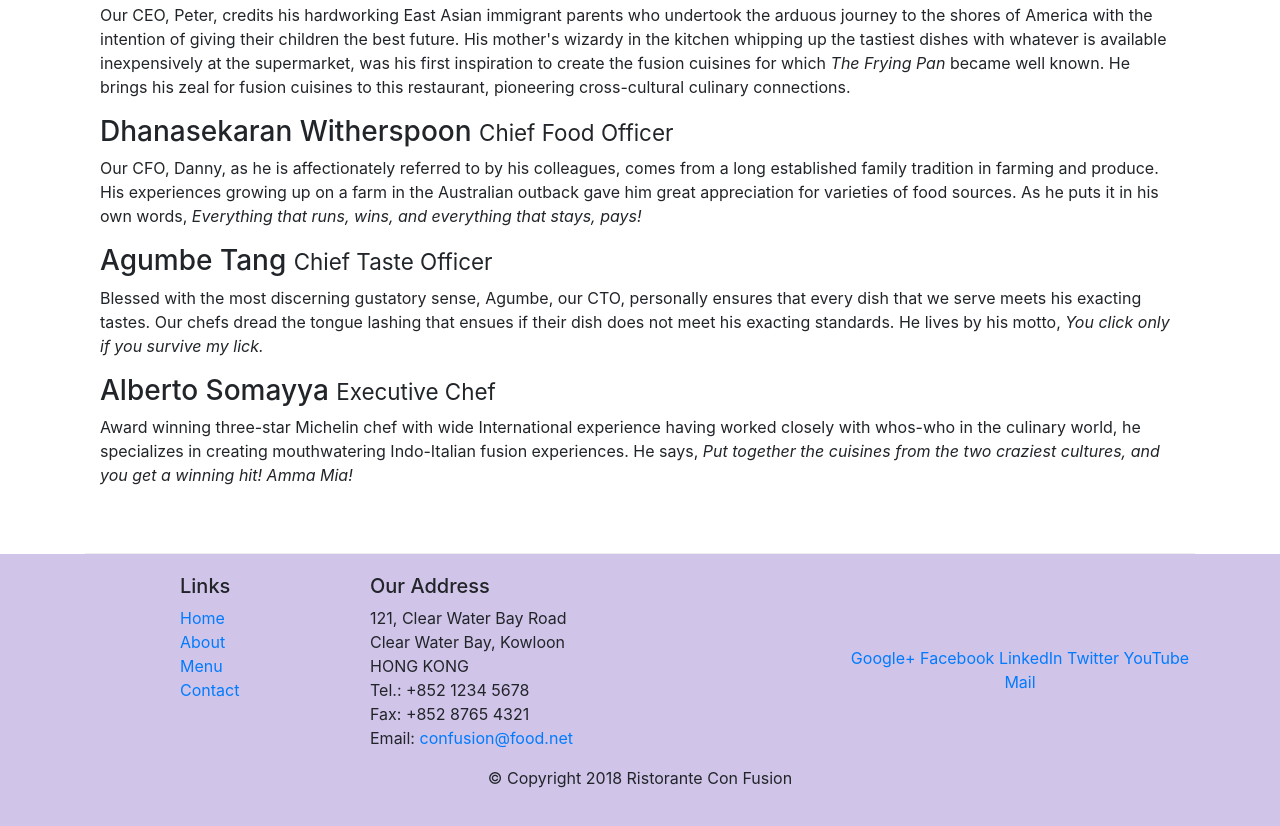
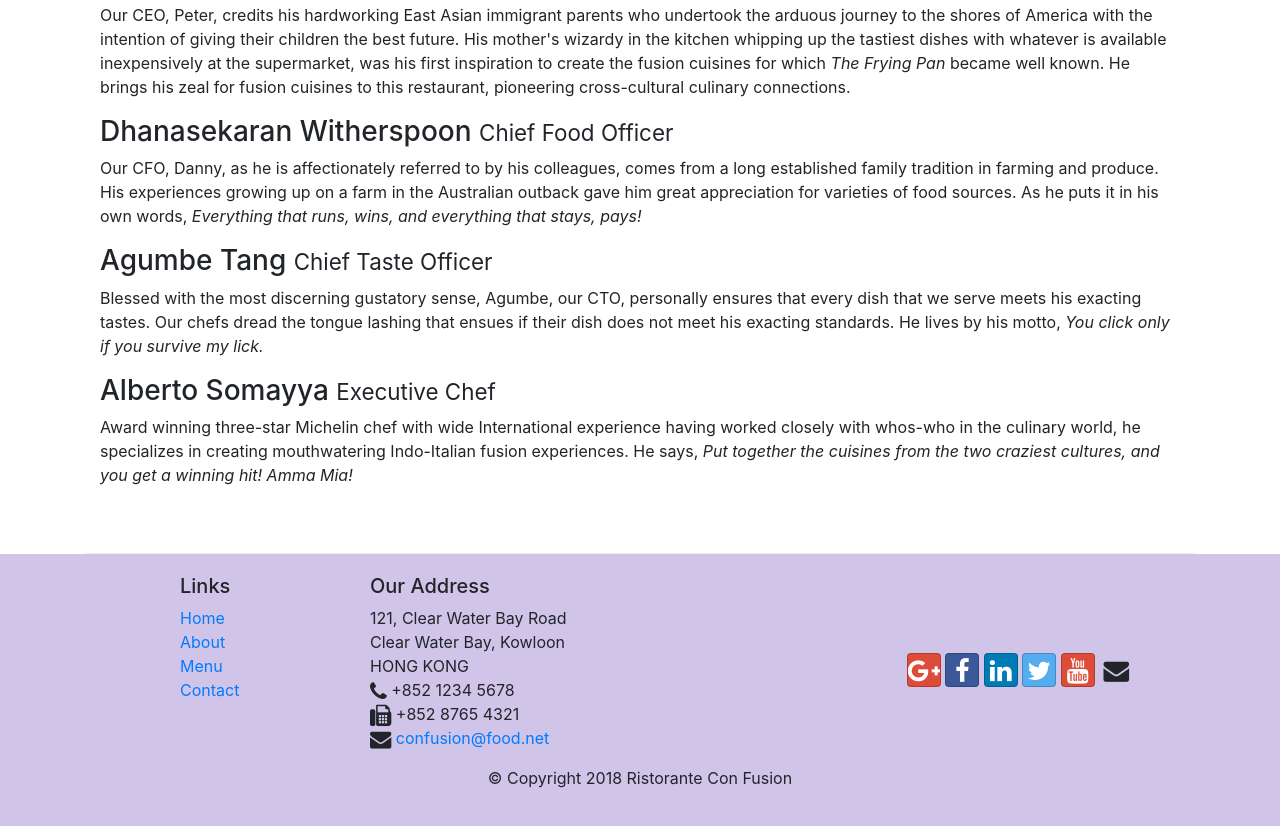
Before and after one commit to mariepizzer/Bootstrap4-HKUST, a website: page aboutus.html in a window 1280 px wide. Shown: the part 1032-1858 px from the top of the page. Drawn offline with nearby package versions, Linux system fonts and the light colour scheme.

Commit message:
Icon Fonts

```diff
--- a/aboutus.html
+++ b/aboutus.html
@@ -9,6 +9,8 @@
 
     <!-- Bootstrap CSS -->
     <link rel="stylesheet" href="node_modules/bootstrap/dist/css/bootstrap.min.css">
+    <link rel="stylesheet" href="node_modules/font-awesome/css/font-awesome.min.css">
+    <link rel="stylesheet" href="node_modules/bootstrap-social/bootstrap-social.css">
     <link rel="stylesheet" href="css/styles.css">
     <title>Ristorante Con Fusion: About Us</title>
 
@@ -23,10 +25,10 @@
             <a class="navbar-brand mr-auto" href="./index.html">Ristorante Con Fusion</a>
             <div class="collapse navbar-collapse" id="Navbar">
                 <ul class="navbar-nav mr-auto">
-                    <li class="nav-item"><a class="nav-link" href="./index.html">Home</a></li>
-                    <li class="nav-item active"><a class="nav-link" href="#">About</a></li>
-                    <li class="nav-item"><a class="nav-link" href="#">Menu</a></li>
-                    <li class="nav-item"><a class="nav-link" href="#">Contact</a></li>
+                    <li class="nav-item"><a class="nav-link" href="./index.html"><span class="fa fa-home fa-lg"></span> Home</a></li>
+                    <li class="nav-item active"><a class="nav-link" href="#"> <span class="fa fa-info fa-lg"></span> About</a></li>
+                    <li class="nav-item"><a class="nav-link" href="#"><span class="fa fa-list fa-lg"></span>  Menu</a></li>
+                    <li class="nav-item"><a class="nav-link" href="#"><span class="fa fa-address-card fa-lg"></span> Contact</a></li>
                 </ul>
             </div>
         </div>
@@ -102,19 +104,19 @@
 		              121, Clear Water Bay Road<br>
 		              Clear Water Bay, Kowloon<br>
 		              HONG KONG<br>
-		              Tel.: +852 1234 5678<br>
-		              Fax: +852 8765 4321<br>
-		              Email: <a href="mailto:confusion@food.net">confusion@food.net</a>
+		              <span class="fa fa-phone fa-lg"></span>  +852 1234 5678<br>
+		              <span class="fa fa-fax fa-lg"></span>  +852 8765 4321<br>
+		              <span class="fa fa-envelope fa-lg"></span>  <a href="mailto:confusion@food.net">confusion@food.net</a>
 		           </address>
                 </div>
                 <div class="col-12 col-sm-4 align-self-center">
                     <div class="text-center">
-                        <a href="http://google.com/+">Google+</a>
-                        <a href="http://www.facebook.com/profile.php?id=">Facebook</a>
-                        <a href="http://www.linkedin.com/in/">LinkedIn</a>
-                        <a href="http://twitter.com/">Twitter</a>
-                        <a href="http://youtube.com/">YouTube</a>
-                        <a href="mailto:">Mail</a>
+                        <a class="btn btn-social-icon btn-google" href="http://google.com/+"> <span class="fa fa-google-plus fa-lg"></span></a>
+                        <a class="btn btn-social-icon btn-facebook" href="http://www.facebook.com/profile.php?id="> <span class="fa fa-facebook fa-lg"></span></a>
+                        <a class="btn btn-social-icon btn-linkedin" href="http://www.linkedin.com/in/"> <span class="fa fa-linkedin fa-lg"></span></a>
+                        <a class="btn btn-social-icon btn-twitter" href="http://twitter.com/"> <span class="fa fa-twitter fa-lg"></span></a>
+                        <a class="btn btn-social-icon btn-google" href="http://youtube.com/"> <span class="fa fa-youtube fa-lg"></span></a>
+                        <a class="btn btn-social-icon" href="mailto:"> <span class="fa fa-envelope fa-lg"></span></a>
                     </div>
                 </div>
            </div>
--- a/package.json
+++ b/package.json
@@ -15,6 +15,8 @@
   },
   "dependencies": {
     "bootstrap": "^4.6.0",
+    "bootstrap-social": "^5.1.1",
+    "font-awesome": "^4.7.0",
     "jquery": "^3.6.0",
     "popper.js": "^1.12.9"
   }
```
Also changed, not shown: index.html (+15 -13 lines), 1 other file.
